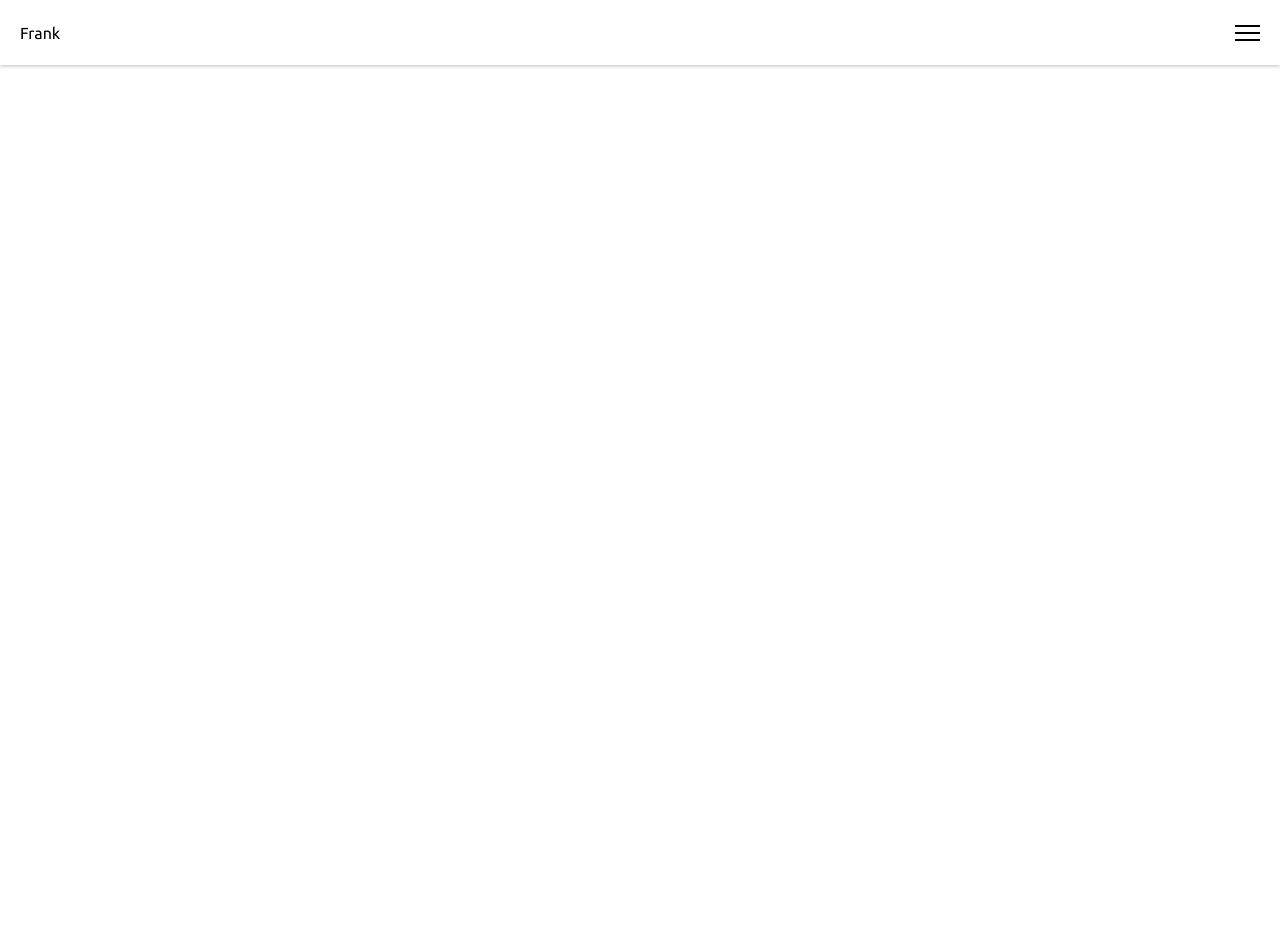
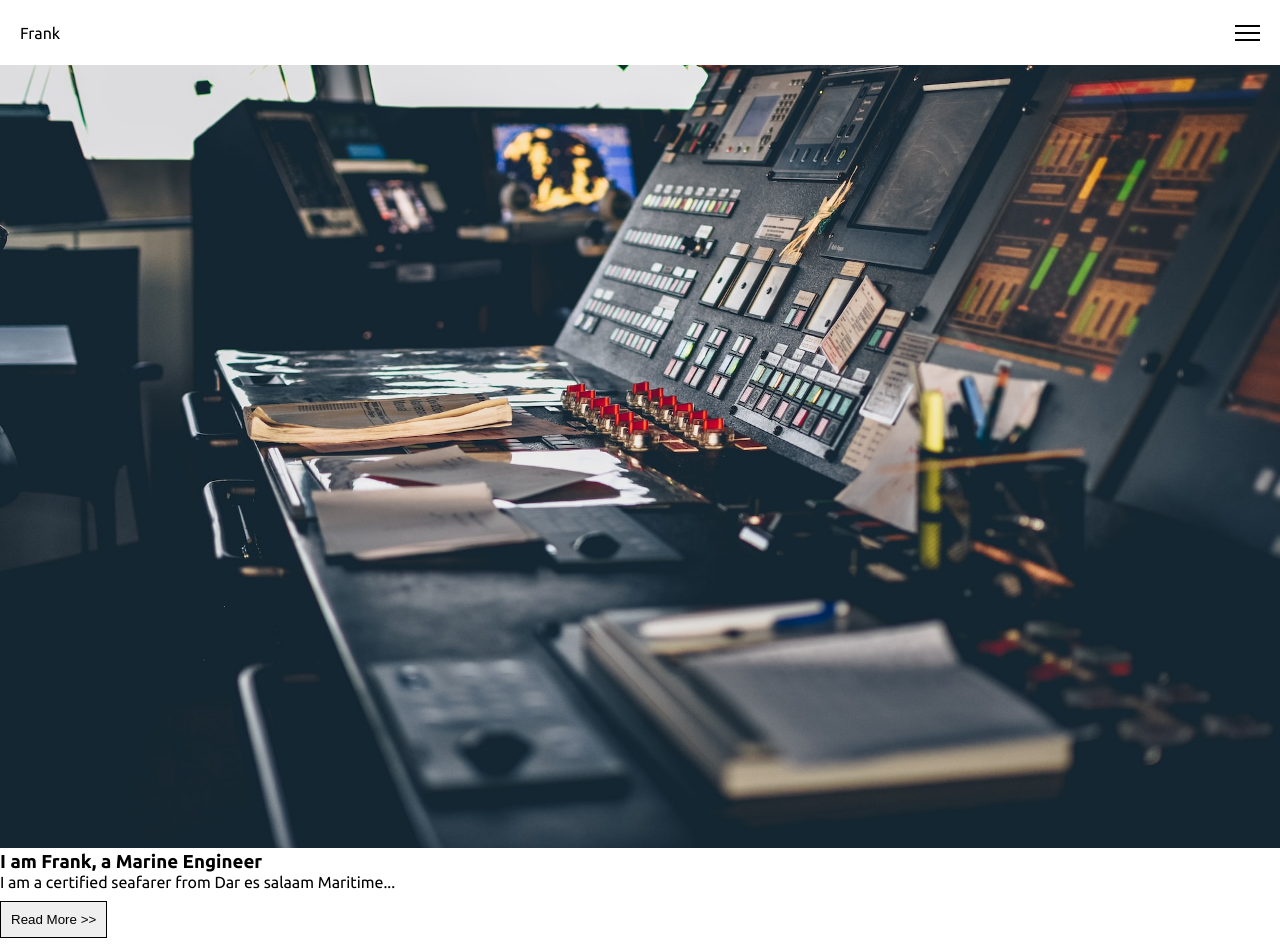
Before and after one commit to FIDELIS-TUWEI/Sailor_Portfolio, a plain HTML site: page index.html in a window 1280 px wide. Before the commit the page ends 800 px from the top, so only its background shows below. Drawn offline with Linux system fonts and the light colour scheme.

Commit message:
button click function working

```diff
--- a/index.js
+++ b/index.js
@@ -26,6 +26,7 @@ ulNav.appendChild(list1);
 // Link 1 - a
 const home = document.createElement('a');
 home.className = 'nav__link';
+home.setAttribute('href', '#')
 home.innerHTML = `Home`;
 list1.appendChild(home);
 
@@ -37,6 +38,7 @@ ulNav.appendChild(list2);
 // Link 2 - a
 const about = document.createElement('a');
 about.className = 'nav__link';
+about.setAttribute('href', '#section')
 about.innerHTML = `About`;
 list2.appendChild(about);
 
@@ -48,6 +50,7 @@ ulNav.appendChild(list3);
 // Link 3 - a
 const contact = document.createElement('a');
 contact.className = 'nav__link';
+contact.setAttribute('href', '#')
 contact.innerHTML = `Contact Me`;
 list3.appendChild(contact);
 
@@ -75,3 +78,47 @@ hamburgerMenu.appendChild(span3);
 const hero = document.createElement('main');
 hero.className = 'hero--section'
 document.body.append(hero);
+
+// heroDiv
+const heroDiv = document.createElement('div');
+heroDiv.className = 'heroDiv'
+hero.appendChild(heroDiv);
+
+// hero image
+const heroImage = document.createElement('img');
+heroImage.setAttribute('src', 'deck.jpg');
+heroDiv.appendChild(heroImage);
+
+
+// about section
+const section = document.createElement('section');
+section.className = `section`
+hero.appendChild(section);
+
+// description
+const title = document.createElement('h3');
+title.textContent = `I am Frank, a Marine Engineer`;
+section.appendChild(title);
+
+// paragraph
+const paragraph = document.createElement('p');
+paragraph.textContent = `I am a certified seafarer from Dar es salaam Maritime...`;
+section.appendChild(paragraph);
+
+// read more div
+const readDiv = document.createElement('div');
+readDiv.className = 'moreDiv'
+section.appendChild(readDiv);
+
+// read more button
+const button = document.createElement('button');
+button.className = 'link';
+button.textContent = `Read More >>`
+readDiv.appendChild(button);
+
+// read more
+const paragraph2 = document.createElement('p');
+paragraph2.textContent = `I have worked as a sailor for three years with experience in both deck and engineering department`;
+paragraph2.className = 'more'
+paragraph2.style.display = 'none'
+readDiv.appendChild(paragraph2);
--- a/script.js
+++ b/script.js
@@ -12,3 +12,14 @@ document.querySelectorAll(".nav__link").forEach(n => n.addEventListener('click',
     hamburger.classList.remove('active');
     nav.classList.remove('active');
 }));
+
+// Read more button
+const buttonLink = document.querySelector('.link');
+const moreRead = document.querySelector('more');
+
+// button event handler
+buttonLink.addEventListener('click', () => {
+    console.log('clicked');
+    document.querySelector('.more').style.display = 'block'
+
+});
--- a/style.css
+++ b/style.css
@@ -20,6 +20,10 @@ li {
 
 a {
     text-decoration: none;
+}
+
+img {
+    max-width: 100%;
 }
 
 .nav__bar {
@@ -79,3 +83,9 @@ a {
 .hamburger.active .bar:nth-child(3) {
     transform: translateY(-8px) rotate(-45deg);
 }
+
+.link {
+    border: 1px solid black;
+    padding: 10px;
+    margin: 10px 0;
+}
```
Also changed, not shown: deck.jpg (added).
